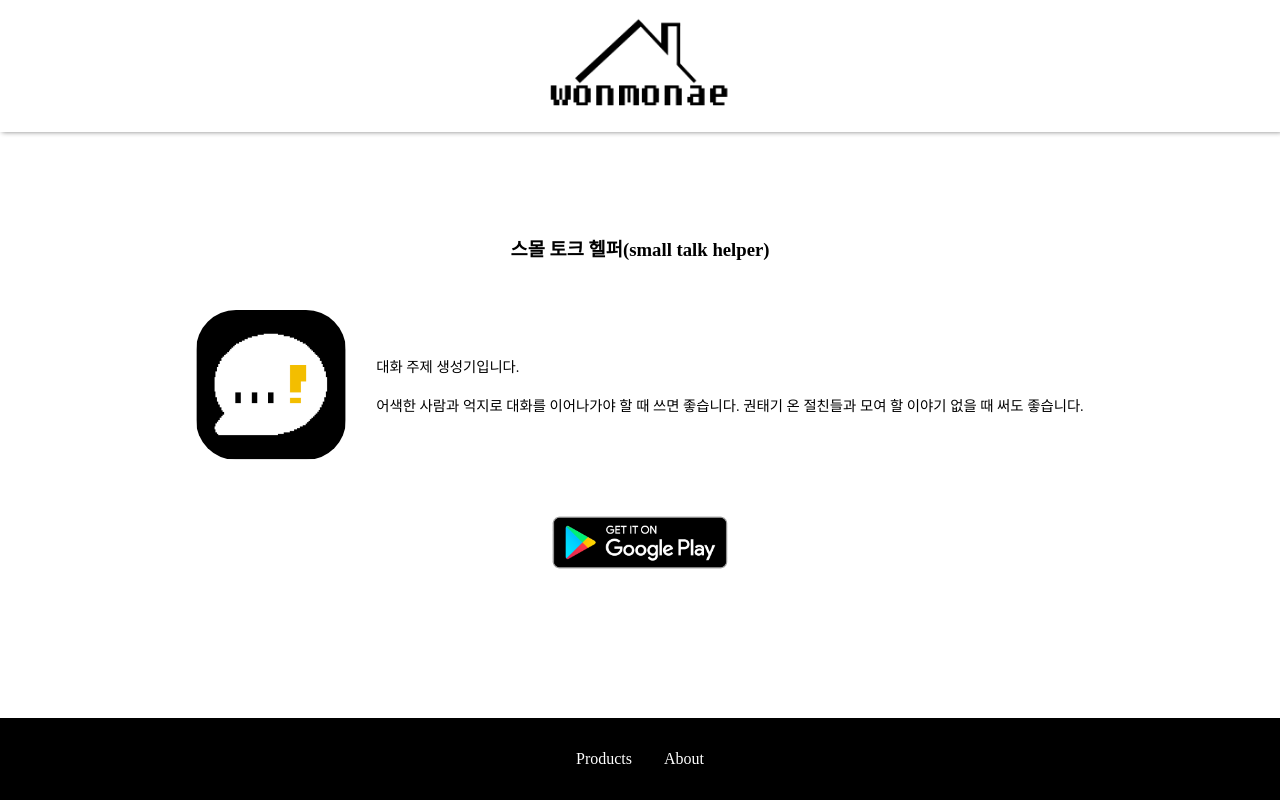
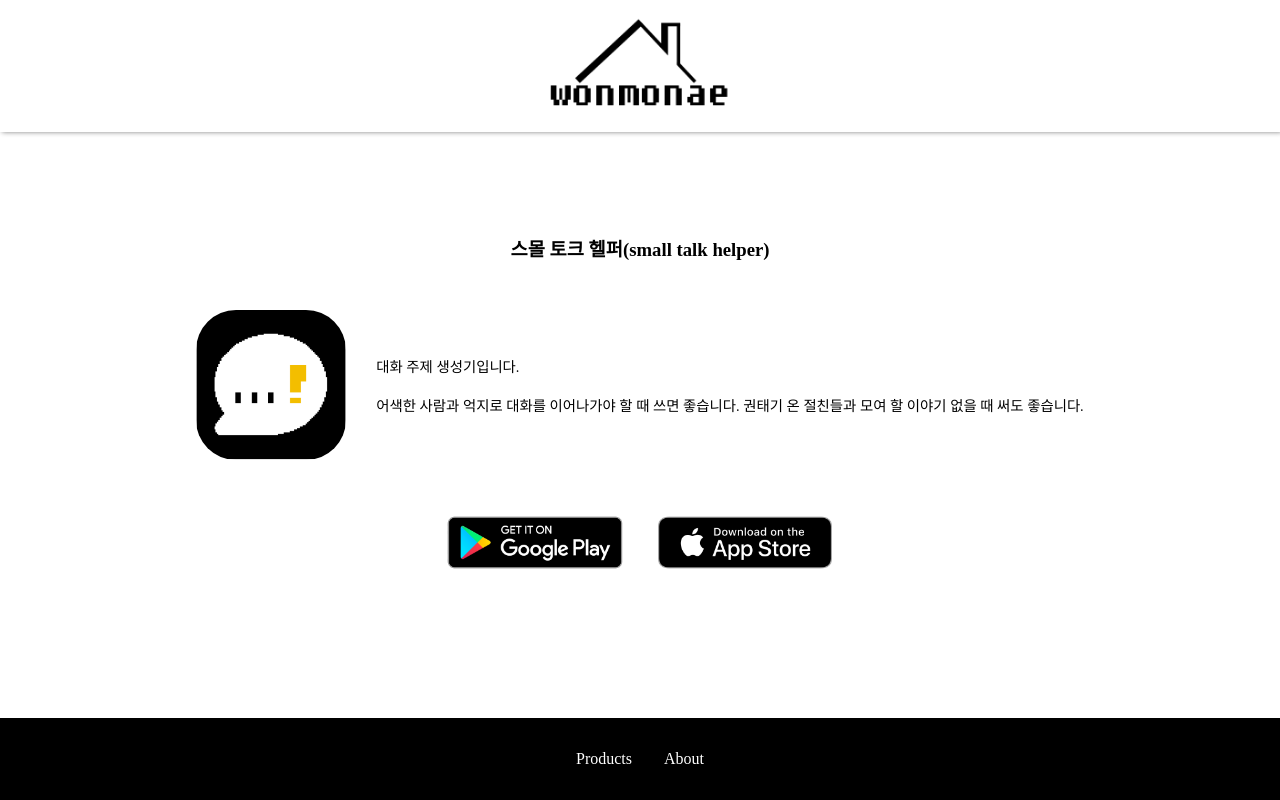
Before and after one commit to yonmoyonmo/wonmonae_homepage, a React (Create React App) app: page /products in a window 1280 px wide. Built offline with nearby package versions, Linux system fonts and the light colour scheme; a web font is replaced by a local one.

Commit message:
app store icon updated

```diff
--- a/src/Pages/InfoPages/SmallTalkHelperInfo.js
+++ b/src/Pages/InfoPages/SmallTalkHelperInfo.js
@@ -26,6 +26,9 @@ const SmallTalkHelperInfo = () => {
                   <br />
                   그래서 개인정보 처리에대한 방침이 없어요!
                   <br />
+                  IOS의 경우 광고제거 효과를 불러올 때 사용되는 비밀번호는
+                  암호화되며 HTTPS로 보안을 보장받습니다!
+                  <br />
                   앱스토어에 앱 등록 하려고 하니까 개인정보 처리방침을 알리는
                   URL이 필요하다고 해서 만들었습니다! <br />
                   감사합니다!
--- a/src/Pages/Products.js
+++ b/src/Pages/Products.js
@@ -35,6 +35,11 @@ const Products = () => {
                   <img src="/images/playstoreLogo2.png"></img>
                 </div>
               </a>
+              <a href="https://apps.apple.com/us/app/small-talk-helper/id1588030019">
+                <div className="products_storeLogo">
+                  <img src="/images/apple.png"></img>
+                </div>
+              </a>
             </div>
           </div>
         </div>
```
Also changed, not shown: public/images/apple.png (added), public/images/homepageHeader.png (deleted).
